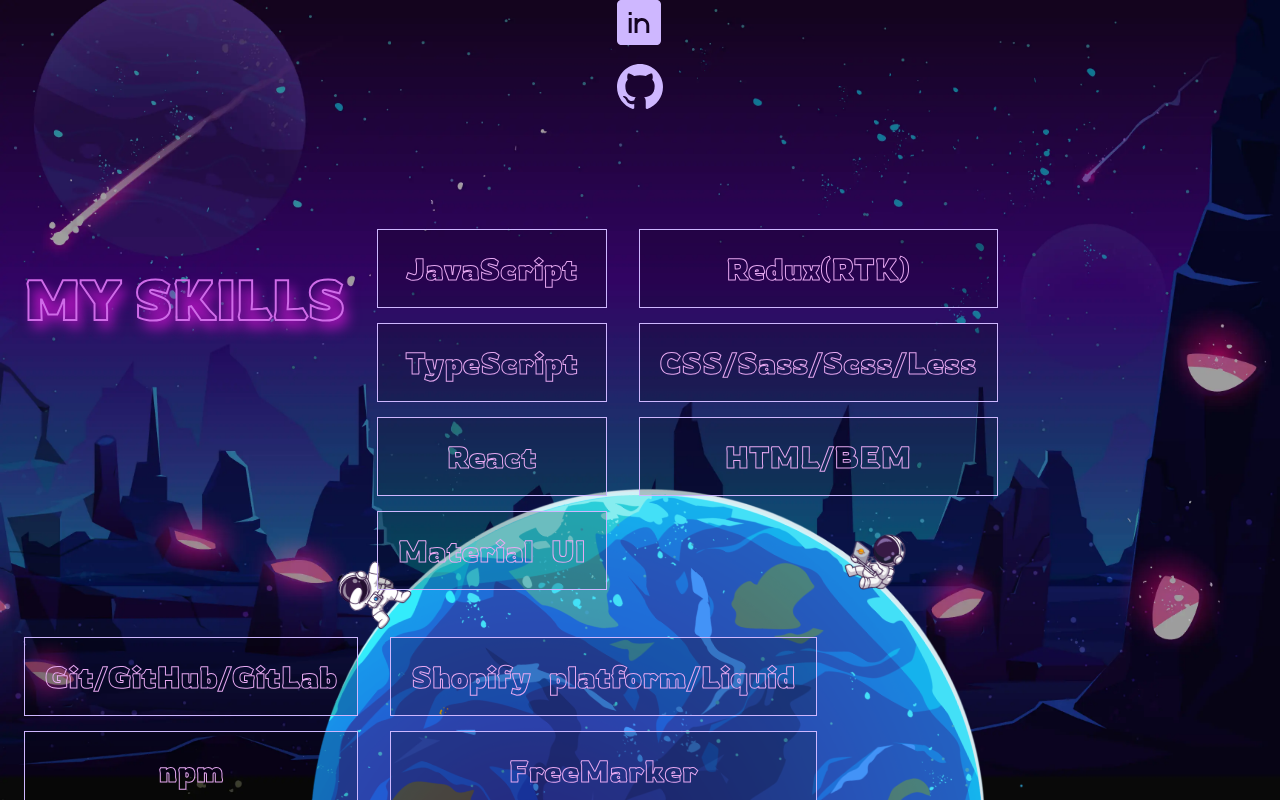
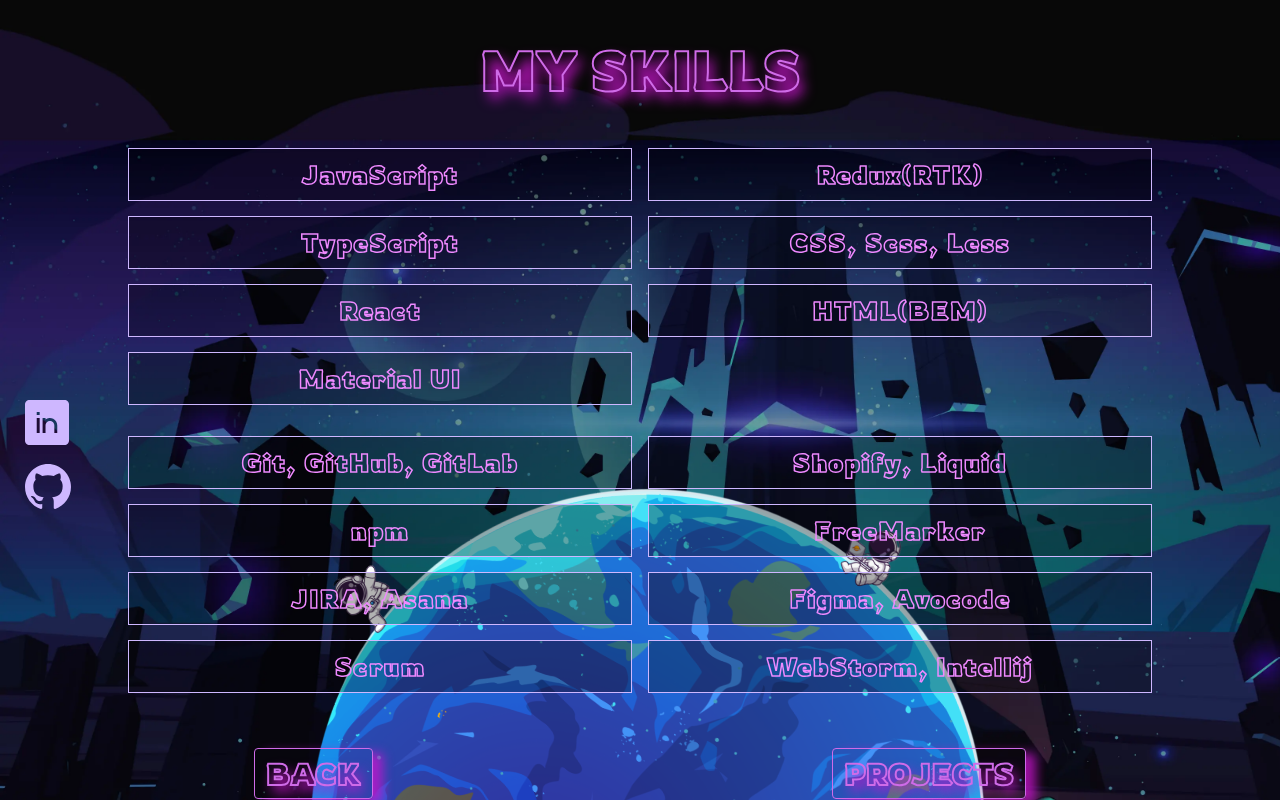
Before and after one commit to WolfFoxColony/ilum, a React (Vite) app: page /skills in a window 1280 px wide. Shown: the top 800 px of the page. Built offline with nearby package versions, Linux system fonts and the light colour scheme.

Commit message:
add grid adaptive, some refactoring

```diff
--- a/src/App.tsx
+++ b/src/App.tsx
@@ -5,35 +5,17 @@
 import Contact from "./components/Contact/Contact.tsx";
 import Grid from "@mui/material/Grid";
 import ProjectsPage from "./Pages/ProjectsPage/ProjectsPage.tsx";
-import {Container} from "@mui/material";
 import Earth from "./components/Earth/Earth.tsx";
 import SkillsPage from "./Pages/SkillsPage/SkillsPage.tsx";
+import Box from "@mui/material/Box";
 
 function App() {
     return (
         <Router>
-            <Container maxWidth={false} sx={{
-                backgroundImage: `url('../bg.webp')`,
-                backgroundRepeat: "repeat",
-                backgroundSize: "cover",
-                maxHeight: "100%",
-                height: "100vh",
-                width: "100%"
-            }}>
+            <Box sx={{maxHeight: "100%", height: "100%", position: 'relative'}}>
+                <Contact/>
 
-                <Grid container spacing={2}
-                      sx={{
-                          justifyContent: "space-around",
-                          alignItems: "center",
-                          maxHeight: "100%",
-                          height: "100vh"
-                      }}>
-
-                    <Grid size={{xl: 1}}>
-                        <Contact/>
-                    </Grid>
-
-                    <Grid size={{xl: 11}} sx={{height: '100%', zIndex: '99'}}>
+                <Grid size={{xl: 12}} sx={{height: '100%'}}>
                     <Routes>
                         <Route path="/" element={<HomePage/>}/>
                         <Route path="/projects" element={<ProjectsPage/>}/>
@@ -42,8 +24,7 @@
                 </Grid>
 
                 <Earth/>
-                </Grid>
-            </Container>
+            </Box>
         </Router>
     );
 }
--- a/src/Pages/HomePage/HomePage.tsx
+++ b/src/Pages/HomePage/HomePage.tsx
@@ -2,19 +2,30 @@
 import Headline from "../../components/Headline/Headline.tsx";
 import ButtonOpen from "../../components/Buttons/ButtonPrimary.tsx";
 import Grid from "@mui/material/Grid";
+import Box from "@mui/material/Box";
+import Container from "@mui/material/Container";
 
 function HomePage() {
     return (
-        <>
-            <Grid justifyContent="center" direction="column" container alignItems="center" sx={{height: '70%'}}>
-                <Headline variant={"h2"}>Hello fellow galaxy member</Headline>
-                <Headline>Welcome to my space!</Headline>
-            </Grid>
+        <Box sx={{backgroundImage: `url('../bg.webp')`, backgroundRepeat: "repeat", backgroundSize: "cover", padding: '40px 0', overflow:'hidden'}}>
+            <Container sx={{height: "100vh", zIndex: '100', position: "relative", pt: '50px', pb: '50px'}}>
 
-            <Grid justifyContent="center" direction="row" container alignItems="center" sx={{height: '30%'}}>
-                <ButtonOpen path={"/skills"} variant={"h4"}>OPEN</ButtonOpen>
-            </Grid>
-        </>
+                <Grid size={{xl: 0, sm: 2, xs: 2}}></Grid>
+
+                <Grid container={true} spacing={2} sx={{flexDirection: "center", mb: '40px', justifyContent: 'center'}}>
+                    <Grid size={{xl: 11, xs: 10}} justifyContent="center" direction="column" container alignItems="center" sx={{height: '70%'}}>
+                        <Headline>Hello fellow galaxy member</Headline>
+
+                        <Headline fontSize={"2rem"}>Welcome to my space!</Headline>
+                    </Grid>
+                </Grid>
+
+                <Grid justifyContent="center" direction="row" container alignItems="center" sx={{height: '30%'}}>
+                    <ButtonOpen path={"/skills"} variant={"h4"}>OPEN</ButtonOpen>
+                </Grid>
+
+            </Container>
+        </Box>
     );
 }
 
--- a/src/Pages/SkillsPage/SkillsPage.tsx
+++ b/src/Pages/SkillsPage/SkillsPage.tsx
@@ -3,47 +3,57 @@
 import Headline from "../../components/Headline/Headline.tsx";
 import Tile from "../../components/Tile/Tile.tsx";
 import Grid from "@mui/material/Grid";
+import Box from "@mui/material/Box";
+import Container from "@mui/material/Container";
 
 function SkillsPage() {
     return (
-        <>
-            <Grid container={true} spacing={4}>
-                <Grid size={{xl: 12}} sx={{padding: '40px 0'}}>
+        <Box sx={{backgroundImage: `url('../skills-bg.webp')`, backgroundSize: "cover", padding:'40px 0', minHeight: "100%"}}>
+            <Container maxWidth={false} sx={{height: "100%", zIndex: '100', position: "relative", }}>
+
+                <Grid container={true} spacing={2} sx={{flexDirection: "center", mb: '40px', justifyContent: 'center'}}>
+                    <Grid size={{xl: 12, xs: 12}}>
                         <Headline>My Skills</Headline>
                     </Grid>
-                <Grid size={{xl: 3}}>
+
+                    <Grid size={{xl: 0, sm: 1, xs: 2}}></Grid>
+
+                    <Grid size={{xl: 2, sm: 5, xs: 10}}>
                         <Tile>JavaScript</Tile>
                         <Tile>TypeScript</Tile>
                         <Tile>React</Tile>
                         <Tile>Material UI</Tile>
                     </Grid>
 
-                <Grid size={{xl: 3}}>
+                    <Grid size={{xl: 2, sm: 5, xs: 10}}>
                         <Tile>Redux(RTK)</Tile>
-                    <Tile>CSS/Sass/Scss/Less</Tile>
-                    <Tile>HTML/BEM</Tile>
+                        <Tile>CSS, Scss, Less</Tile>
+                        <Tile>HTML(BEM)</Tile>
                     </Grid>
 
-                <Grid size={{xl: 3}}>
-                    <Tile>Git/GitHub/GitLab</Tile>
+                    <Grid size={{xl: 0, sm: 1, xs: 2}}></Grid>
+
+                    <Grid size={{xl: 2, sm: 5, xs: 10}}>
+                        <Tile>Git, GitHub, GitLab</Tile>
                         <Tile>npm</Tile>
-                    <Tile>JIRA/Asana</Tile>
+                        <Tile>JIRA, Asana</Tile>
                         <Tile>Scrum</Tile>
                     </Grid>
 
-                <Grid size={{xl: 3}} sx={{mb: '40px'}}>
-                    <Tile>Shopify platform/Liquid</Tile>
+                    <Grid size={{xl: 2, sm: 5, xs: 10}}>
+                        <Tile>Shopify, Liquid</Tile>
                         <Tile>FreeMarker</Tile>
-                    <Tile>Figma/Avocode</Tile>
-                    <Tile>WebStorm/Intellij</Tile>
+                        <Tile>Figma, Avocode</Tile>
+                        <Tile>WebStorm, Intellij</Tile>
+                    </Grid>
                 </Grid>
 
                 <Grid size={{xl: 12}} container alignItems={'center'} justifyContent={'space-around'}>
                     <ButtonPrimary fontSize={'2rem'} path={-1} variant={'body1'}>Back</ButtonPrimary>
                     <ButtonPrimary fontSize={'2rem'} path={'/projects'} variant={'body1'}>Projects</ButtonPrimary>
                 </Grid>
-            </Grid>
-        </>
+            </Container>
+        </Box>
     );
 }
 
--- a/src/components/Buttons/ButtonPrimary.tsx
+++ b/src/components/Buttons/ButtonPrimary.tsx
@@ -13,7 +13,7 @@
                     border: '1px solid rgb(207 107 232)',
                     boxShadow: '10px 5px 11px rgba(200,21,206,0.77)',
                 }}>
-            <Headline fontSize={fontSize} variant={variant}>{children}</Headline>
+            <Headline mb={'0'} fontSize={fontSize} variant={variant}>{children}</Headline>
         </Button>
     );
 }
--- a/src/components/Contact/Contact.scss
+++ b/src/components/Contact/Contact.scss
@@ -4,9 +4,11 @@
     align-items:flex-start;
     justify-content:center;
     color: #e7a9f1;
+    position: absolute;
+    top: 50%;
+    left: 25px;
 
     &_img:hover  {
-        color: aqua;
         box-shadow: 5px 8px 13px rgba(200, 21, 206, 0.77);
     }
 }
--- a/src/components/Earth/Earth.scss
+++ b/src/components/Earth/Earth.scss
@@ -7,10 +7,10 @@
 .earth {
     position: fixed;
     bottom: -55%;
-    z-index: 10;
     animation: rotate 50s linear infinite;
     width: 100%;
     height: 100%;
+    z-index: 1;
 
     &_image {
         width: 100%;
--- a/src/components/Headline/Headline.tsx
+++ b/src/components/Headline/Headline.tsx
@@ -2,7 +2,7 @@
 import Typography from "@mui/material/Typography";
 
 function Headline(props: any) {
-    const {children, fontSize, variant='h2'} = props;
+    const {children, fontSize, variant='h2', mb='30px'} = props;
     const customFont = "'Rowdies', sans-serif";  // sans-serif - fallback(alternative font)
 
     return (
@@ -16,6 +16,7 @@
             fontSize: fontSize,
             fontWeight: '700',
             textAlign: 'center',
+            mb: mb,
         }}>
             {children}
         </Typography>
--- a/src/components/Tile/Tile.scss
+++ b/src/components/Tile/Tile.scss
@@ -4,14 +4,16 @@
     flex-direction: column;
 
     &-box {
-        padding: 20px;
+        padding: 10px;
         border: 1px solid #CEB7FF;
-        background-color: rgba(0, 0, 0, 0.2);
+        background-color: rgba(0, 0, 0, 0.3);
         color: transparent;
-        -webkit-text-stroke: 1px #e7a9f1;
-        font-size: 2rem;
+        -webkit-text-stroke: 1.5px #ef89ff;
+        font-size: 1.7rem;
         margin-bottom: 1rem;
         font-weight: 700;
+        letter-spacing: 1.5px;
+        word-spacing: normal;
 
         &:hover, &.tile-anchor:hover {
             box-shadow: 10px 5px 11px rgba(200, 21, 206, 0.77);
--- a/src/components/Tile/Tile.tsx
+++ b/src/components/Tile/Tile.tsx
@@ -12,7 +12,7 @@
     const content = (
         <span className='tile'>
             <span className='tile-box font-primary'>
-                    {children}
+                {children}
             </span>
         </span>)
 
--- a/src/main.scss
+++ b/src/main.scss
@@ -1,6 +1,12 @@
 html {
     font-size: 15px;
+    height: 100%;
 }
 body {
     margin: 0;
+    height: 100%;
 }
+
+#root {
+    height: 100%;
+}
```
Also changed, not shown: src/Pages/ProjectsPage/ProjectsPage.tsx (+25 -15 lines), public/projects_bg.webp (added), public/skills-bg.webp (added). Lines whose indentation alone changed are shown as unchanged.
